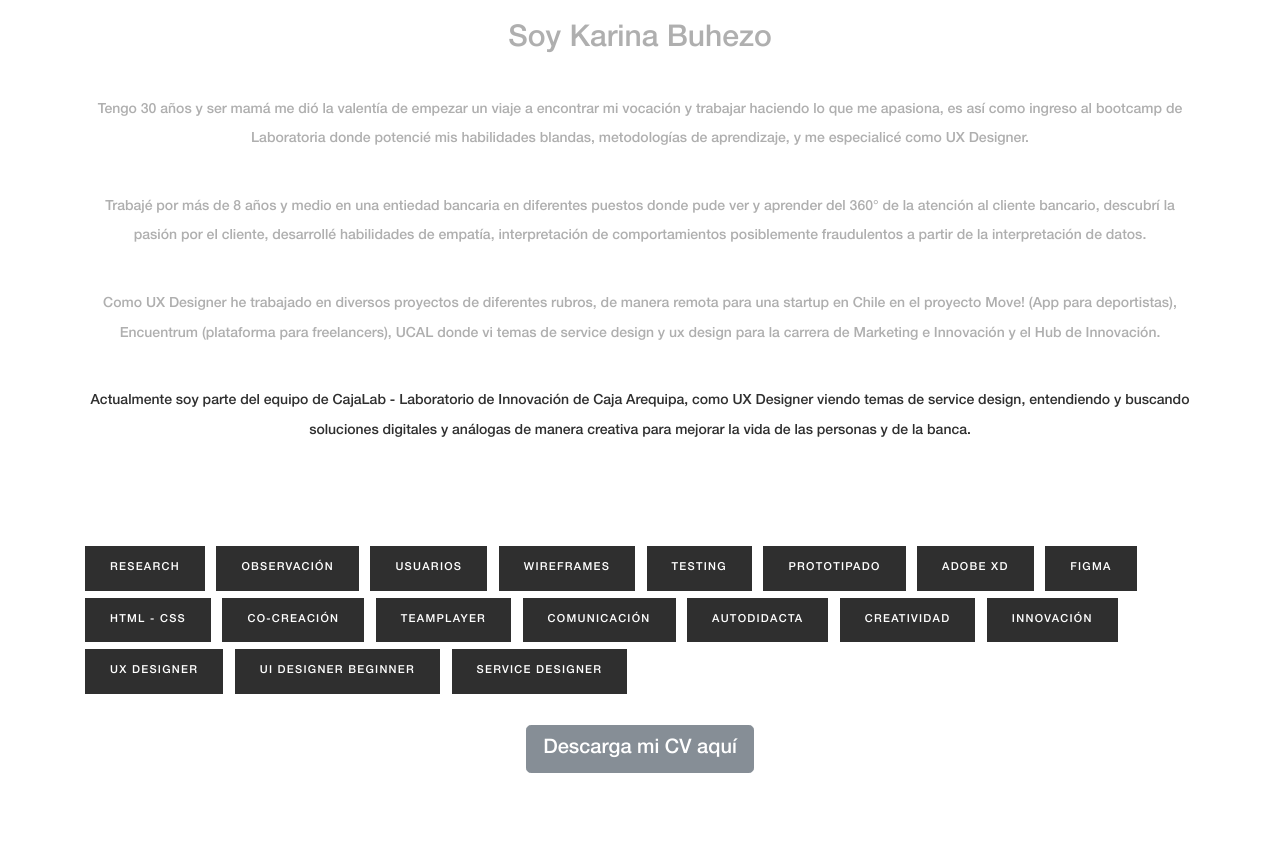
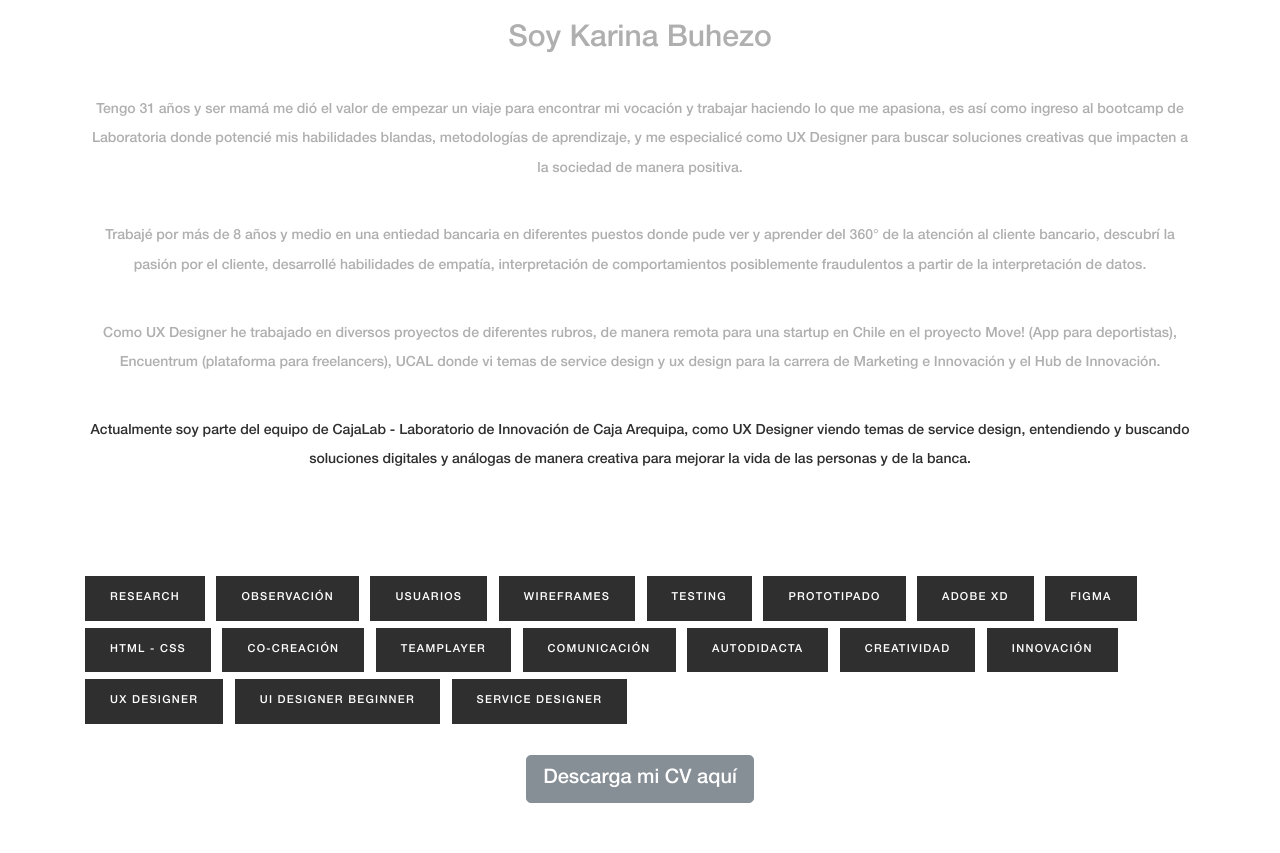
Before and after one commit to kankkuna/Portafolio, a plain HTML site: page index.html in a window 1280 px wide. Shown: the part 2267-3120 px from the top of the page. Drawn offline with Linux system fonts and the light colour scheme; files whose address does not match are found by name.

Commit message:
actualización de cv e información

```diff
--- a/index.html
+++ b/index.html
@@ -191,13 +191,13 @@
                             <div class="about-me">
                                 <h2>Soy Karina Buhezo</h2>
 
-                                <p>Tengo 30 años y ser mamá me dió la valentía de empezar un viaje a encontrar mi
+                                <p>Tengo 31 años y ser mamá me dió el valor de empezar un viaje para encontrar mi
                                     vocación y
                                     trabajar haciendo lo que me apasiona, es así como ingreso al bootcamp de Laboratoria
                                     donde potencié mis habilidades blandas, metodologías de aprendizaje, y me
                                     especialicé
                                     como
-                                    UX Designer.</p>
+                                    UX Designer para buscar soluciones creativas que impacten a la sociedad de manera positiva.</p>
                                 <p>Trabajé por más de 8
                                     años y medio en una entiedad
                                     bancaria en diferentes puestos donde pude ver y aprender del 360° de la atención al
@@ -241,7 +241,7 @@
                             </div><!-- .tags-list -->
                             <br>
                             <a target="_blank" data-position="bottom" data-delay="50" data-tooltip="Descarga mi CV aquí"
-                                href="assets/CV Formal.pdf"
+                                href="assets/CV KBF.pdf"
                                 class="waves-effect waves-light btn-floating social github tooltipped"><button
                                     type="button" class="btn btn-secondary btn-lg">Descarga mi CV aquí</button></a>
                             <div class="row">
```
Also changed, not shown: 1 other file.
